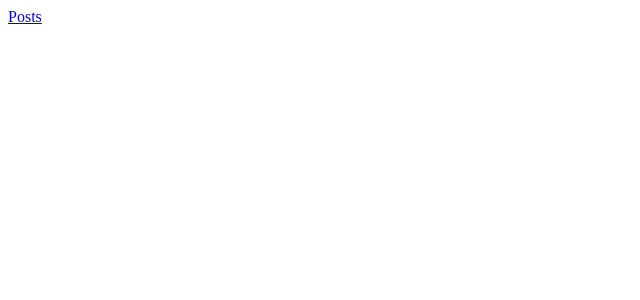
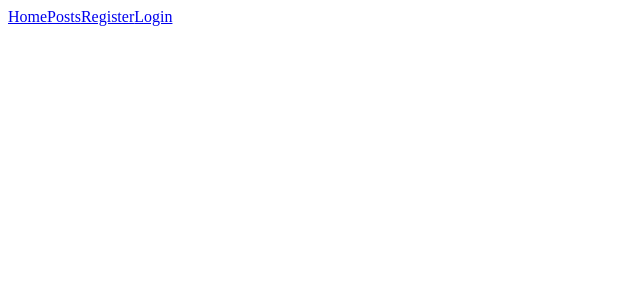
Before and after one commit to RichRopac/strangers_things, a React (Create React App) app: page / in a window 1280 px wide. Before the commit this address had no page. Shown: the top 300 px of the page, without its empty margins (0-640 px from the left). Built offline with nearby package versions, Linux system fonts and the light colour scheme.

Commit message:
Added to NavBar

```diff
--- a/src/components/NavBar.js
+++ b/src/components/NavBar.js
@@ -4,9 +4,11 @@
 const NavBar = () => {
 
 return(
-    <div>
-       <NavLink to = "/Posts">Posts</NavLink>
-
+    <div className="NavBar">
+        <NavLink to = "/Home">Home</NavLink>
+        <NavLink to = "/Posts">Posts</NavLink>
+        <NavLink to = "/Register">Register</NavLink>
+        <NavLink to = "/Login">Login</NavLink>
     </div>
 );
 }
```
